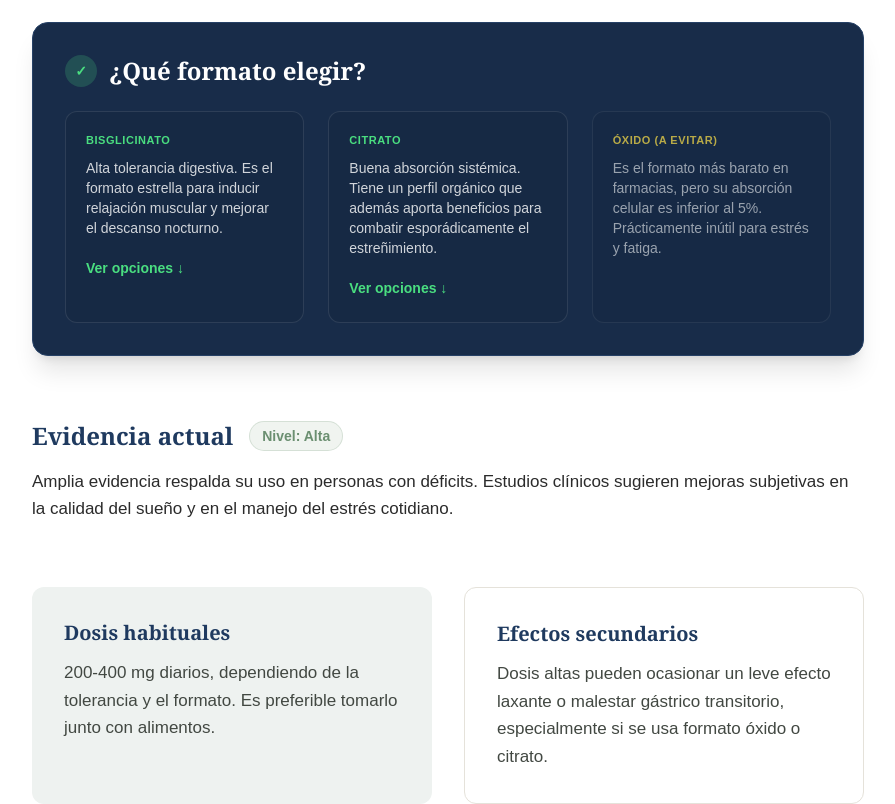
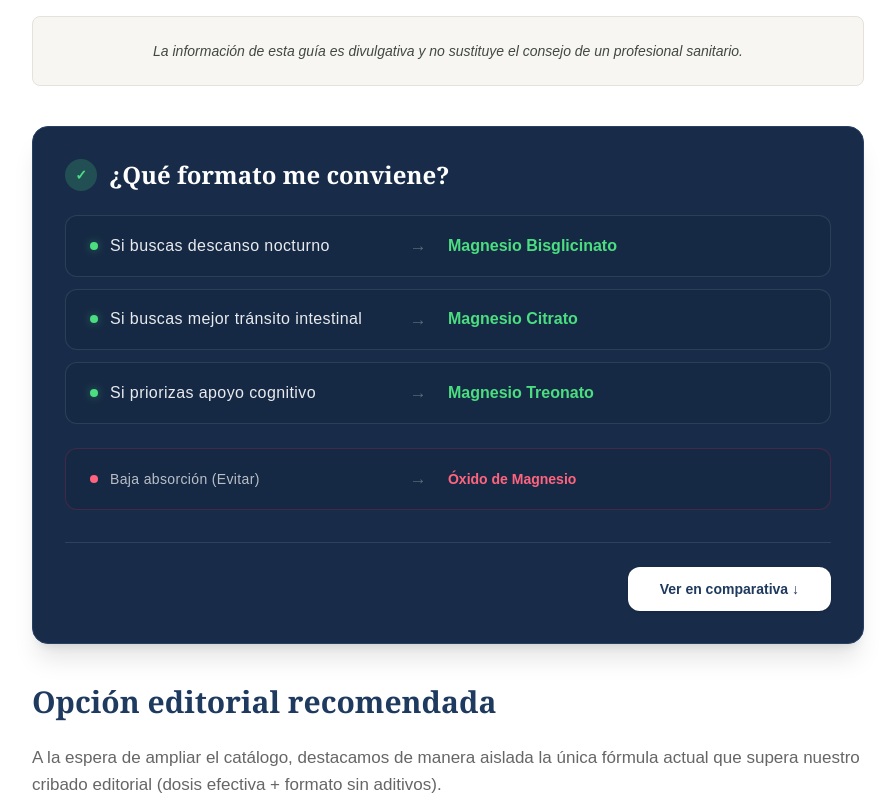
Before and after one commit to psikepike/suplementos_longevidad, a Next.js app: page /suplementos/magnesio in a window 1280 px wide. Shown: the part 1420-2224 px from the top of the page, without its empty margins (192-1087 px from the left). Built offline with nearby package versions, Linux system fonts and the light colour scheme.

Commit message:
feat(ui): refine product funnel layout and global supplement catalog

```diff
--- a/src/app/suplementos/[slug]/page.tsx
+++ b/src/app/suplementos/[slug]/page.tsx
@@ -88,13 +88,74 @@ export default async function SuplementoPage({ params }: { params: { slug: strin
         )}
       </header>
 
-      <div className="grid gap-12 lg:gap-16">
-        <section className="bg-white p-8 md:p-10 border border-[#E5E2DA] rounded-xl shadow-sm">
+      <div className={`flex flex-col ${slug === 'magnesio' ? 'gap-8 lg:gap-10' : 'gap-12 lg:gap-16'}`}>
+
+        {slug === 'magnesio' && (
+          <section className="bg-[#182C49] text-white p-6 md:p-8 rounded-2xl shadow-xl border border-[#264166] order-1">
+            <h2 className="text-xl md:text-2xl font-serif font-bold mb-6 flex items-center gap-3">
+              <span className="w-8 h-8 rounded-full bg-[#4ade80]/20 flex items-center justify-center text-[#4ade80] text-sm">✓</span>
+              ¿Qué formato me conviene?
+            </h2>
+            <div className="flex flex-col gap-3">
+              <div className="flex flex-col md:flex-row md:items-center justify-between bg-[#162944] p-4 md:px-6 rounded-xl border border-white/10 group hover:bg-white/5 transition-colors gap-3">
+                <div className="flex items-center gap-3 md:w-5/12">
+                  <span className="w-2 h-2 rounded-full bg-[#4ade80] shadow-[0_0_8px_rgba(74,222,128,0.4)]"></span>
+                  <span className="text-white/90 text-sm md:text-base font-medium tracking-wide">Si buscas descanso nocturno</span>
+                </div>
+                <div className="hidden md:block text-white/30 font-bold mx-2">→</div>
+                <div className="md:w-6/12 font-bold text-[#4ade80] text-base pl-5 md:pl-0">
+                  Magnesio Bisglicinato
+                </div>
+              </div>
+
+              <div className="flex flex-col md:flex-row md:items-center justify-between bg-[#162944] p-4 md:px-6 rounded-xl border border-white/10 group hover:bg-white/5 transition-colors gap-3">
+                <div className="flex items-center gap-3 md:w-5/12">
+                  <span className="w-2 h-2 rounded-full bg-[#4ade80] shadow-[0_0_8px_rgba(74,222,128,0.4)]"></span>
+                  <span className="text-white/90 text-sm md:text-base font-medium tracking-wide">Si buscas mejor tránsito intestinal</span>
+                </div>
+                <div className="hidden md:block text-white/30 font-bold mx-2">→</div>
+                <div className="md:w-6/12 font-bold text-[#4ade80] text-base pl-5 md:pl-0">
+                  Magnesio Citrato
+                </div>
+              </div>
+
+              <div className="flex flex-col md:flex-row md:items-center justify-between bg-[#162944] p-4 md:px-6 rounded-xl border border-white/10 group hover:bg-white/5 transition-colors gap-3">
+                <div className="flex items-center gap-3 md:w-5/12">
+                  <span className="w-2 h-2 rounded-full bg-[#4ade80] shadow-[0_0_8px_rgba(74,222,128,0.4)]"></span>
+                  <span className="text-white/90 text-sm md:text-base font-medium tracking-wide">Si priorizas apoyo cognitivo</span>
+                </div>
+                <div className="hidden md:block text-white/30 font-bold mx-2">→</div>
+                <div className="md:w-6/12 font-bold text-[#4ade80] text-base pl-5 md:pl-0">
+                  Magnesio Treonato
+                </div>
+              </div>
+
+              <div className="flex flex-col md:flex-row md:items-center justify-between bg-[#162944] p-4 md:px-6 rounded-xl border border-rose-500/20 group hover:bg-rose-500/10 transition-colors gap-3 mt-3">
+                <div className="flex items-center gap-3 md:w-5/12">
+                  <span className="w-2 h-2 rounded-full bg-rose-400"></span>
+                  <span className="text-white/70 text-sm font-medium tracking-wide">Baja absorción (Evitar)</span>
+                </div>
+                <div className="hidden md:block text-white/30 font-bold mx-2">→</div>
+                <div className="md:w-6/12 font-bold text-rose-400 text-sm pl-5 md:pl-0">
+                  Óxido de Magnesio
+                </div>
+              </div>
+            </div>
+
+            <div className="mt-8 pt-6 border-t border-white/10 text-right">
+              <Link href="#comparativa" className="inline-block bg-white text-[#1F3A5F] text-sm font-bold px-8 py-3 rounded-xl hover:bg-[#6B8F71] hover:text-white transition-colors shadow-sm">
+                Ver en comparativa ↓
+              </Link>
+            </div>
+          </section>
+        )}
+
+        <section className={slug === 'magnesio' ? 'order-3' : ''}>
           <h2 className="text-2xl font-serif font-semibold text-[#1F3A5F] mb-4">¿Qué es?</h2>
           <p className="text-[#2B2B2B]">{suplemento.whatIsIt}</p>
         </section>
 
-        <section>
+        <section className={slug === 'magnesio' ? 'order-4' : ''}>
           <h2 className="text-2xl font-serif font-semibold text-[#1F3A5F] mb-4">Para qué suele utilizarse</h2>
           <div className="flex flex-col md:flex-row gap-8 items-start">
             <p className="text-[#2B2B2B] flex-1">{suplemento.whatIsItUsedFor}</p>
@@ -106,32 +167,7 @@ export default async function SuplementoPage({ params }: { params: { slug: strin
           </div>
         </section>
 
-        {slug === 'magnesio' && (
-          <section className="bg-[#182C49] text-white p-6 md:p-8 rounded-2xl shadow-xl mt-6 border border-[#264166]">
-            <h2 className="text-xl md:text-2xl font-serif font-bold mb-6 flex items-center gap-3">
-              <span className="w-8 h-8 rounded-full bg-[#4ade80]/20 flex items-center justify-center text-[#4ade80] text-sm">✓</span>
-              ¿Qué formato elegir?
-            </h2>
-            <div className="grid md:grid-cols-2 lg:grid-cols-3 gap-4 md:gap-6">
-              <div className="bg-[#162944] p-5 rounded-xl border border-white/10 hover:bg-white/5 transition-colors">
-                <h3 className="font-bold text-[#4ade80] mb-2 uppercase text-[11px] tracking-wider">Bisglicinato</h3>
-                <p className="text-white/80 text-sm mb-4">Alta tolerancia digestiva. Es el formato estrella para inducir relajación muscular y mejorar el descanso nocturno.</p>
-                <Link href="#comparativa" className="text-[#4ade80] text-sm font-semibold hover:underline">Ver opciones ↓</Link>
-              </div>
-              <div className="bg-[#162944] p-5 rounded-xl border border-white/10 hover:bg-white/5 transition-colors">
-                <h3 className="font-bold text-[#4ade80] mb-2 uppercase text-[11px] tracking-wider">Citrato</h3>
-                <p className="text-white/80 text-sm mb-4">Buena absorción sistémica. Tiene un perfil orgánico que además aporta beneficios para combatir esporádicamente el estreñimiento.</p>
-                <Link href="#comparativa" className="text-[#4ade80] text-sm font-semibold hover:underline">Ver opciones ↓</Link>
-              </div>
-              <div className="bg-[#162944] p-5 rounded-xl border border-white/10 opacity-70">
-                <h3 className="font-bold text-[#fde047] mb-2 uppercase text-[11px] tracking-wider">Óxido (A evitar)</h3>
-                <p className="text-white/80 text-sm">Es el formato más barato en farmacias, pero su absorción celular es inferior al 5%. Prácticamente inútil para estrés y fatiga.</p>
-              </div>
-            </div>
-          </section>
-        )}
-
-        <section>
+        <section className={slug === 'magnesio' ? 'order-5' : ''}>
           <div className="flex items-center gap-4 mb-4">
             <h2 className="text-2xl font-serif font-semibold text-[#1F3A5F]">Evidencia actual</h2>
             <span className="bg-[#6B8F71]/10 text-[#6B8F71] px-3 py-1 text-sm rounded-full font-semibold border border-[#6B8F71]/20">
@@ -163,9 +199,17 @@ export default async function SuplementoPage({ params }: { params: { slug: strin
           <p className="text-[#2B2B2B]">{suplemento.bestFormats}</p>
         </section>
 
-        <section id="comparativa" className="mt-12 md:mt-16">
-          <h2 className="text-3xl font-serif font-bold text-[#1F3A5F] mb-6">Comparativa de opciones aprobadas</h2>
-          <p className="text-[#666666] mb-8 text-lg">Cribado editorial independiente buscando dosis útiles, formatos sintéticos preactivos y ausencia de excipientes controversiales.</p>
+        <section id="comparativa" className={slug === 'magnesio' ? 'order-2' : 'mt-12 md:mt-16'}>
+          <h2 className="text-3xl font-serif font-bold text-[#1F3A5F] mb-6">
+            {(suplemento.recommendedAsins || []).length > 1
+              ? "Comparativa de opciones aprobadas"
+              : "Opción editorial recomendada"}
+          </h2>
+          <p className="text-[#666666] mb-8 text-[17px] leading-relaxed">
+            {(suplemento.recommendedAsins || []).length > 1
+              ? "Cribado editorial analizando formatos de alta biodisponibilidad y ausencia probada de excipientes indeseados."
+              : "A la espera de ampliar el catálogo, destacamos de manera aislada la única fórmula actual que supera nuestro cribado editorial (dosis efectiva + formato sin aditivos)."}
+          </p>
 
           <div className="flex flex-col gap-6">
             {(suplemento.recommendedAsins || []).length === 0 ? (
@@ -213,8 +257,8 @@ export default async function SuplementoPage({ params }: { params: { slug: strin
                         eventData={{ type: 'suplemento_card', asin: prod.asin, slug }}
                         className="w-full text-center bg-[#1F3A5F] text-white font-bold px-8 py-4 rounded-xl shadow-sm hover:shadow-md hover:bg-[#6B8F71] transition-all flex flex-col gap-1 items-center justify-center transform hover:-translate-y-0.5"
                       >
-                        <span className="text-base text-white">{prod.ctaHint || 'Comprobar disponibilidad'}</span>
-                        <span className="text-[10px] text-white/70 uppercase tracking-widest font-bold">Ver opciones en Amazon</span>
+                        <span className="text-[17px] text-white font-medium">{prod.ctaHint || 'Ver formato recomendado'}</span>
+                        <span className="text-[11px] text-white/80 uppercase tracking-widest font-bold">Comprobar disponibilidad en Amazon</span>
                       </TrackedLink>
                     </div>
                   </div>
--- /dev/null
+++ b/src/components/SupplementIndexCard.tsx
@@ -0,0 +1,76 @@
+import Link from 'next/link';
+
+export default function SupplementIndexCard({ supplement }: { supplement: any }) {
+  const formatCategory = (slug: string) => {
+    const map: Record<string, string> = {
+      'sueno': 'Descanso',
+      'corazon-y-circulacion': 'Cardiovascular',
+      'energia-y-fatiga': 'Energía y Músculo',
+    };
+    return map[slug] || slug.replace(/-/g, ' ');
+  };
+
+  const badgeColor = supplement.evidenceLevel === 'Alta'
+    ? 'bg-[#6B8F71] text-white'
+    : supplement.evidenceLevel === 'Media'
+      ? 'bg-[#1F3A5F] text-white'
+      : 'bg-[#E5E2DA] text-[#1F3A5F]';
+
+  return (
+    <div className="flex flex-col md:flex-row bg-[#F7F6F2] rounded-xl overflow-hidden border border-[#E5E2DA] transition-all hover:shadow-md">
+      <div className="w-full md:w-1/3 relative bg-white flex items-center justify-center p-6 border-b md:border-b-0 md:border-r border-[#E5E2DA] min-h-[220px]">
+        {supplement.evidenceLevel && (
+          <span className={`absolute top-4 left-4 text-xs font-bold px-2 py-1 rounded shadow-sm z-10 ${badgeColor}`}>
+            Evidencia: {supplement.evidenceLevel}
+          </span>
+        )}
+        <Link href={`/suplementos/${supplement.slug}`} className="w-full h-full cursor-pointer block relative">
+          <div className="w-full h-full bg-[#F7F6F2] flex items-center justify-center border border-[#E5E2DA] rounded-sm relative overflow-hidden group">
+            <span className="text-[#1F3A5F]/20 text-5xl font-serif font-bold uppercase select-none transition-transform group-hover:scale-110">
+              {supplement.name.charAt(0)}
+            </span>
+            <img
+              src={`/images/supplements/${supplement.slug}/hero.jpeg`}
+              alt={supplement.name}
+              onError={(e) => { e.currentTarget.style.display = 'none'; }}
+              className="absolute inset-0 w-full h-full object-cover transition-opacity duration-300 hover:opacity-90"
+            />
+          </div>
+        </Link>
+      </div>
+      <div className="w-full md:w-2/3 p-6 flex flex-col justify-between">
+        <div>
+          <div className="flex flex-wrap gap-2 mb-3">
+            <span className="text-[11px] font-bold text-[#6B8F71] uppercase tracking-widest">{formatCategory(supplement.categorySlug)}</span>
+          </div>
+          <Link href={`/suplementos/${supplement.slug}`}>
+            <h3 className="text-2xl font-bold text-[#1F3A5F] font-serif mb-2 leading-snug hover:text-[#6B8F71] transition-colors">
+              {supplement.name}
+            </h3>
+          </Link>
+          <div className="flex items-center gap-3 mb-4">
+            <span className="text-xs font-semibold text-[#666666] bg-white border border-[#E5E2DA] px-2 py-1 rounded">
+              Dosis base: {supplement.standardDose.split(' ')[0]} mg
+            </span>
+            {(supplement.recommendedAsins || []).length > 0 && (
+              <span className="text-xs font-semibold text-[#1F3A5F] bg-[#4ade80]/10 border border-[#4ade80]/20 px-2 py-1 rounded flex items-center gap-1">
+                <span className="text-[#4ade80] text-[10px]">✓</span> {supplement.recommendedAsins.length} opc. aprobadas
+              </span>
+            )}
+          </div>
+          <p className="text-[#424842] text-[15px] leading-relaxed mb-6">
+            {supplement.shortDescription}
+          </p>
+        </div>
+        <div>
+          <Link
+            href={`/suplementos/${supplement.slug}`}
+            className="inline-flex w-full md:w-auto items-center justify-center bg-white border border-[#1F3A5F]/20 text-[#1F3A5F] font-bold px-6 py-3 rounded-lg hover:bg-[#1F3A5F] hover:text-white transition-colors"
+          >
+            Leer guía editorial →
+          </Link>
+        </div>
+      </div>
+    </div>
+  );
+}
--- /dev/null
+++ b/src/components/SupplementIndexList.tsx
@@ -0,0 +1,53 @@
+'use client';
+import { useState, useMemo } from 'react';
+import FilterChips from './FilterChips';
+import SortSelect from './SortSelect';
+import SupplementIndexCard from './SupplementIndexCard';
+
+export default function SupplementIndexList({ initialData }: { initialData: any[] }) {
+  const [filter, setFilter] = useState('todos');
+  const [sort, setSort] = useState('relevancia');
+
+  const categories = Array.from(new Set(initialData.map(s => s.categorySlug)));
+
+  const filteredData = useMemo(() => {
+    let result = filter === 'todos'
+      ? initialData
+      : initialData.filter(s => s.categorySlug === filter);
+
+    const evidenceScore: Record<string, number> = { 'Alta': 3, 'Media': 2, 'Baja': 1 };
+
+    if (sort === 'evidencia') {
+      result = [...result].sort((a, b) => (evidenceScore[b.evidenceLevel] || 0) - (evidenceScore[a.evidenceLevel] || 0));
+    } else if (sort === 'recomendados') {
+      result = [...result].sort((a, b) => (b.recommendedAsins?.length || 0) - (a.recommendedAsins?.length || 0));
+    }
+
+    return result;
+  }, [initialData, filter, sort]);
+
+  return (
+    <div>
+      <div className="flex justify-between items-start md:items-center flex-col md:flex-row gap-4 mb-4">
+        <FilterChips categories={categories} selectedCategory={filter} onSelect={setFilter} />
+        <SortSelect
+          options={[
+            { label: 'Relevancia editorial', value: 'relevancia' },
+            { label: 'Mejor evidencia clínica', value: 'evidencia' },
+            { label: 'Más recomendados', value: 'recomendados' },
+          ]}
+          selected={sort}
+          onChange={setSort}
+        />
+      </div>
+      <div className="grid grid-cols-1 gap-8 mb-16">
+        {filteredData.map((s) => <SupplementIndexCard key={s.slug} supplement={s} />)}
+      </div>
+      {filteredData.length === 0 && (
+        <div className="text-center py-20 text-[#666666]">
+          No hemos encontrado suplementos con este filtro.
+        </div>
+      )}
+    </div>
+  );
+}
```
Also changed, not shown: src/app/suplementos/page.tsx (+12 -12 lines).
